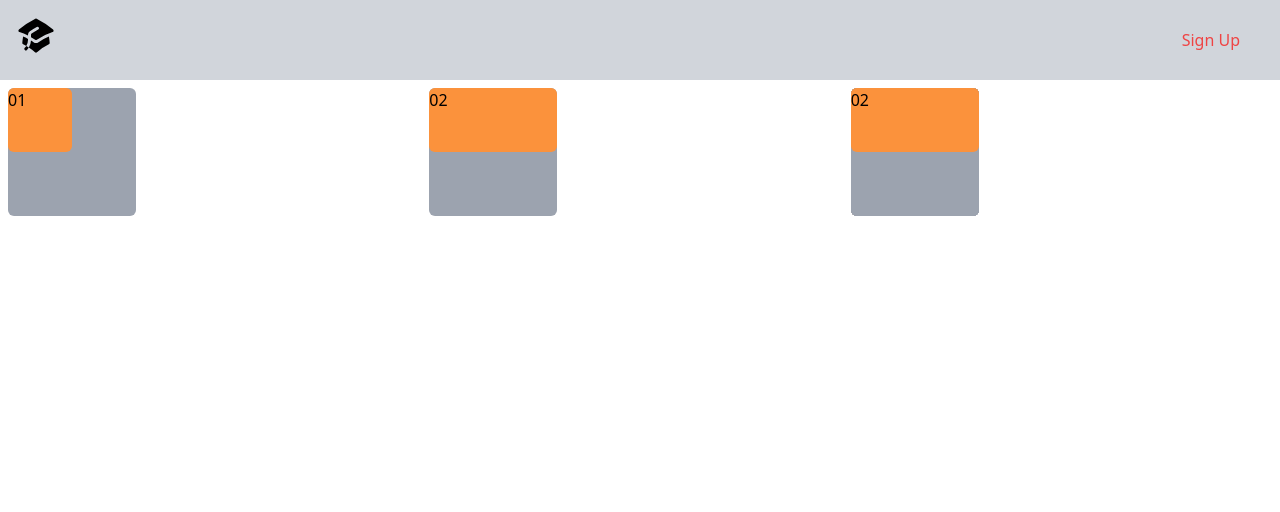
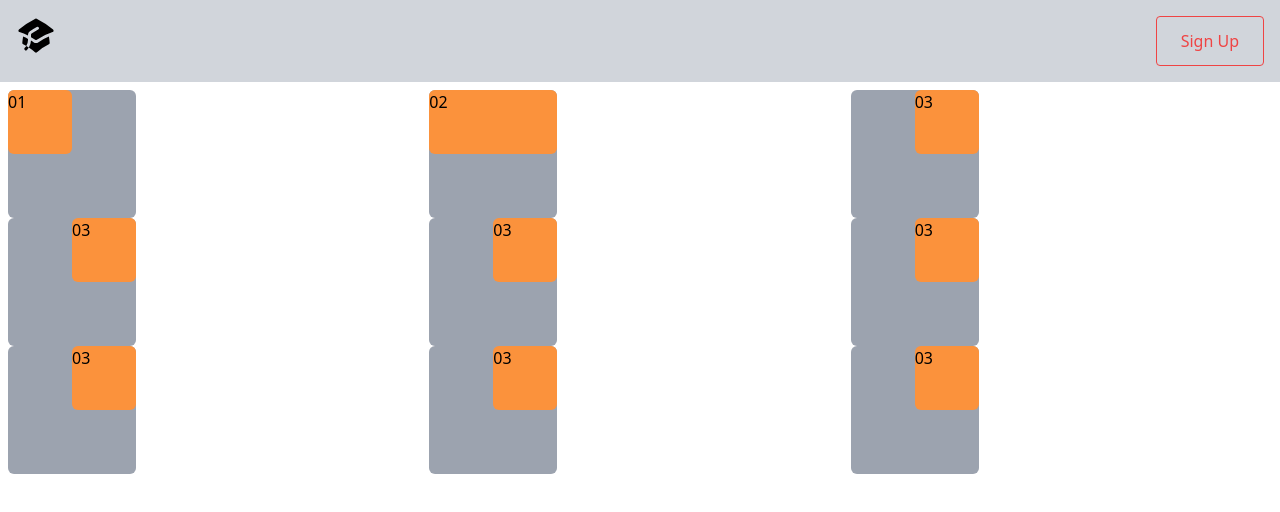
Before and after one commit to ub-victor/Tailwind-Exercises, a plain HTML site: page index.html in a window 1280 px wide. Drawn offline with nearby package versions, Linux system fonts and the light colour scheme.

Commit message:
initial commit

```diff
--- a/index.html
+++ b/index.html
@@ -12,7 +12,7 @@
             <svg class="w-10 h-10" data-slot="icon" fill="currentColor" viewBox="0 0 20 20" xmlns="http://www.w3.org/2000/svg" aria-hidden="true">
               <path clip-rule="evenodd" fill-rule="evenodd" d="M9.664 1.319a.75.75 0 0 1 .672 0 41.059 41.059 0 0 1 8.198 5.424.75.75 0 0 1-.254 1.285 31.372 31.372 0 0 0-7.86 3.83.75.75 0 0 1-.84 0 31.508 31.508 0 0 0-2.08-1.287V9.394c0-.244.116-.463.302-.592a35.504 35.504 0 0 1 3.305-2.033.75.75 0 0 0-.714-1.319 37 37 0 0 0-3.446 2.12A2.216 2.216 0 0 0 6 9.393v.38a31.293 31.293 0 0 0-4.28-1.746.75.75 0 0 1-.254-1.285 41.059 41.059 0 0 1 8.198-5.424ZM6 11.459a29.848 29.848 0 0 0-2.455-1.158 41.029 41.029 0 0 0-.39 3.114.75.75 0 0 0 .419.74c.528.256 1.046.53 1.554.82-.21.324-.455.63-.739.914a.75.75 0 1 0 1.06 1.06c.37-.369.69-.77.96-1.193a26.61 26.61 0 0 1 3.095 2.348.75.75 0 0 0 .992 0 26.547 26.547 0 0 1 5.93-3.95.75.75 0 0 0 .42-.739 41.053 41.053 0 0 0-.39-3.114 29.925 29.925 0 0 0-5.199 2.801 2.25 2.25 0 0 1-2.514 0c-.41-.275-.826-.541-1.25-.797a6.985 6.985 0 0 1-1.084 3.45 26.503 26.503 0 0 0-1.281-.78A5.487 5.487 0 0 0 6 12v-.54Z"></path>
             </svg>
-            <button class="text-red-500 border-red-500 rounded px-6 py-3">Sign Up</button>
+            <button class="text-red-500 border border-red-500 rounded px-6 py-3">Sign Up</button>
         </div>
     </head>
     <main class="container mx-auto p-2">
@@ -30,30 +30,37 @@
             <!-- Pin to top right corner -->
             <div class="relative size-32 bg-gray-400 rounded-md">
                 <div class="absolute top-0 right-0 size-16 bg-orange-400 rounded-md">03</div>
+            </div>
 
+            <!-- Pin to top right corner -->
+            <div class="relative size-32 bg-gray-400 rounded-md">
+                <div class="absolute top-0 right-0 size-16 bg-orange-400 rounded-md">03</div>
+            </div>
 
-            <!-- Span left edge -->
+            <!-- Pin to top right corner -->
             <div class="relative size-32 bg-gray-400 rounded-md">
-                <div class="absolute inset-y-0 left-0 w-16 bg-orange-400 rounded-md">02</div>
+                <div class="absolute top-0 right-0 size-16 bg-orange-400 rounded-md">03</div>
+            </div>
 
+            <!-- Pin to top right corner -->
             <div class="relative size-32 bg-gray-400 rounded-md">
-                <div class="absolute inset-x-0 top-0 h-16 bg-orange-400 rounded-md">02</div>
+                <div class="absolute top-0 right-0 size-16 bg-orange-400 rounded-md">03</div>
+            </div>
 
+            <!-- Pin to top right corner -->
             <div class="relative size-32 bg-gray-400 rounded-md">
-                <div class="absolute inset-x-0 top-0 h-16 bg-orange-400 rounded-md">02</div>
+                <div class="absolute top-0 right-0 size-16 bg-orange-400 rounded-md">03</div>
+            </div>
 
+            <!-- Pin to top right corner -->
             <div class="relative size-32 bg-gray-400 rounded-md">
-                <div class="absolute inset-x-0 top-0 h-16 bg-orange-400 rounded-md">02</div>
+                <div class="absolute top-0 right-0 size-16 bg-orange-400 rounded-md">03</div>
+            </div>
 
+            <!-- Pin to top right corner -->
             <div class="relative size-32 bg-gray-400 rounded-md">
-                <div class="absolute inset-x-0 top-0 h-16 bg-orange-400 rounded-md">02</div>
-
-            <div class="relative size-32 bg-gray-400 rounded-md">
-                <div class="absolute inset-x-0 top-0 h-16 bg-orange-400 rounded-md">02</div>
-
-            <div class="relative size-32 bg-gray-400 rounded-md">
-                <div class="absolute inset-x-0 top-0 h-16 bg-orange-400 rounded-md">02</div>
-
+                <div class="absolute top-0 right-0 size-16 bg-orange-400 rounded-md">03</div>
+            </div>
 
 
         </div>
```
